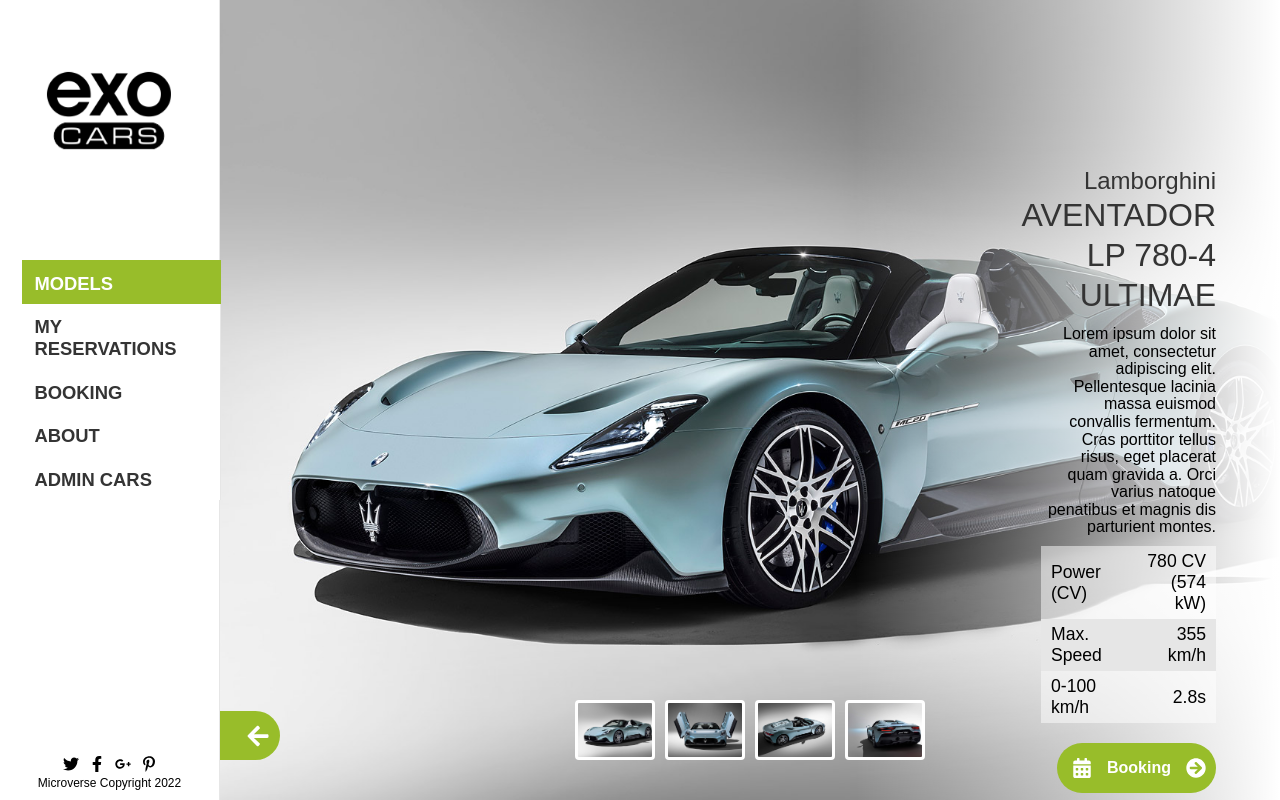
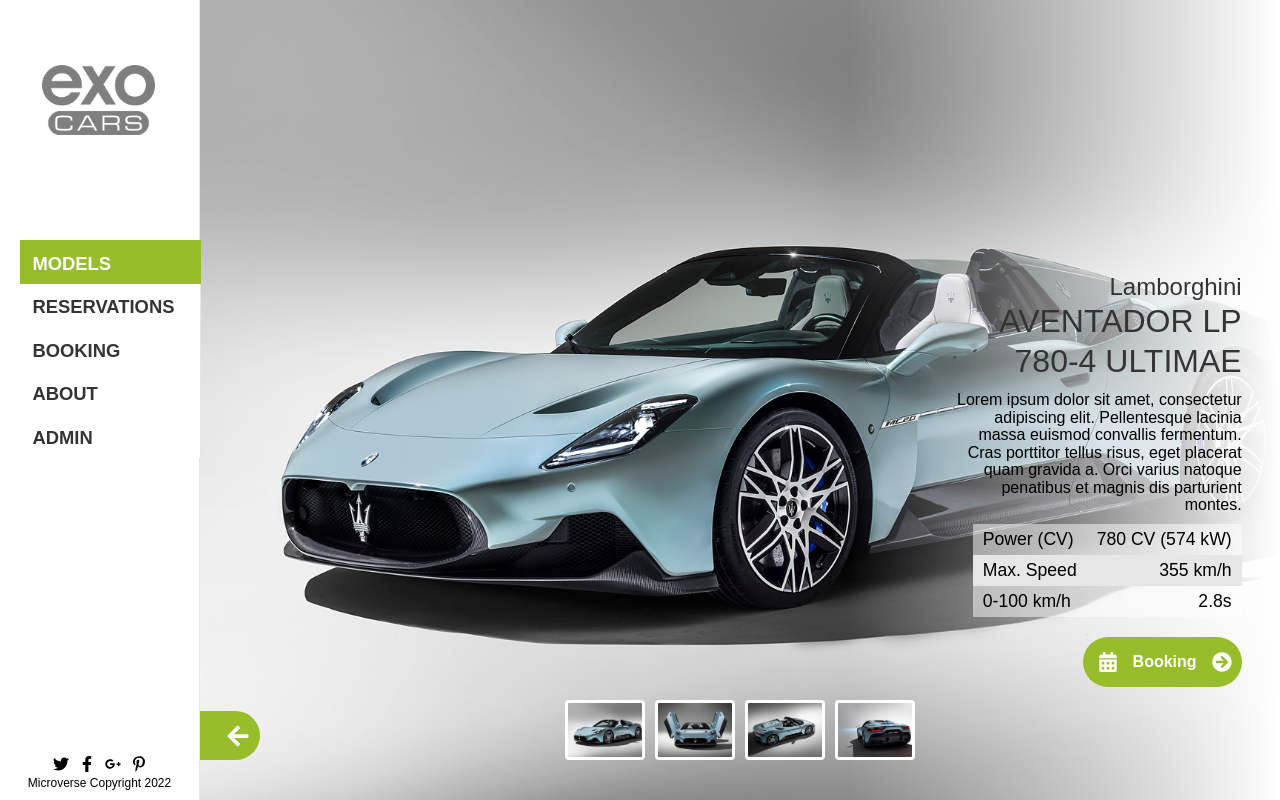
Before and after one commit to mgmediaweb/final-capstone-frontend, a React (Create React App) app: page /detail/1 in a window 1280 px wide. Built offline with nearby package versions, Linux system fonts and the light colour scheme; a web font is replaced by a local one.

Commit message:
inprovement design

```diff
--- a/src/components/navbar/Navbar.jsx
+++ b/src/components/navbar/Navbar.jsx
@@ -22,7 +22,7 @@
           </li>
           <li>
             <NavLink to="/reservation">
-              MY RESERVATIONS
+              RESERVATIONS
             </NavLink>
           </li>
           <li>
@@ -37,7 +37,7 @@
           </li>
           <li>
             <NavLink to="/admin">
-              ADMIN CARS
+              ADMIN
             </NavLink>
           </li>
         </ul>
--- a/src/config.scss
+++ b/src/config.scss
@@ -15,7 +15,7 @@
 $breakpoint-desktop: 1280px;
 
 $booking-size: 300px;
-$navbar-size: 220px;
+$navbar-size: 200px;
 $padding: 10px;
 $rounded: 4px;
 $transition: 0.5s;
--- a/src/index.scss
+++ b/src/index.scss
@@ -161,17 +161,13 @@
   .whiteCortain {
     background: linear-gradient(90deg, rgba($color-white, 0) 0%, rgba($color-white, 1) 100%);
     height: 100vh;
-    padding-right: 5vw;
+    padding-right: 3vw;
     top: 0;
     width: 60%;
   }
 }
 
 @media (min-width: $breakpoint-desktop) {
-  .detailBox {
-    width: 50%;
-  }
-
   .whiteCortain {
     width: 40%;
   }
```
